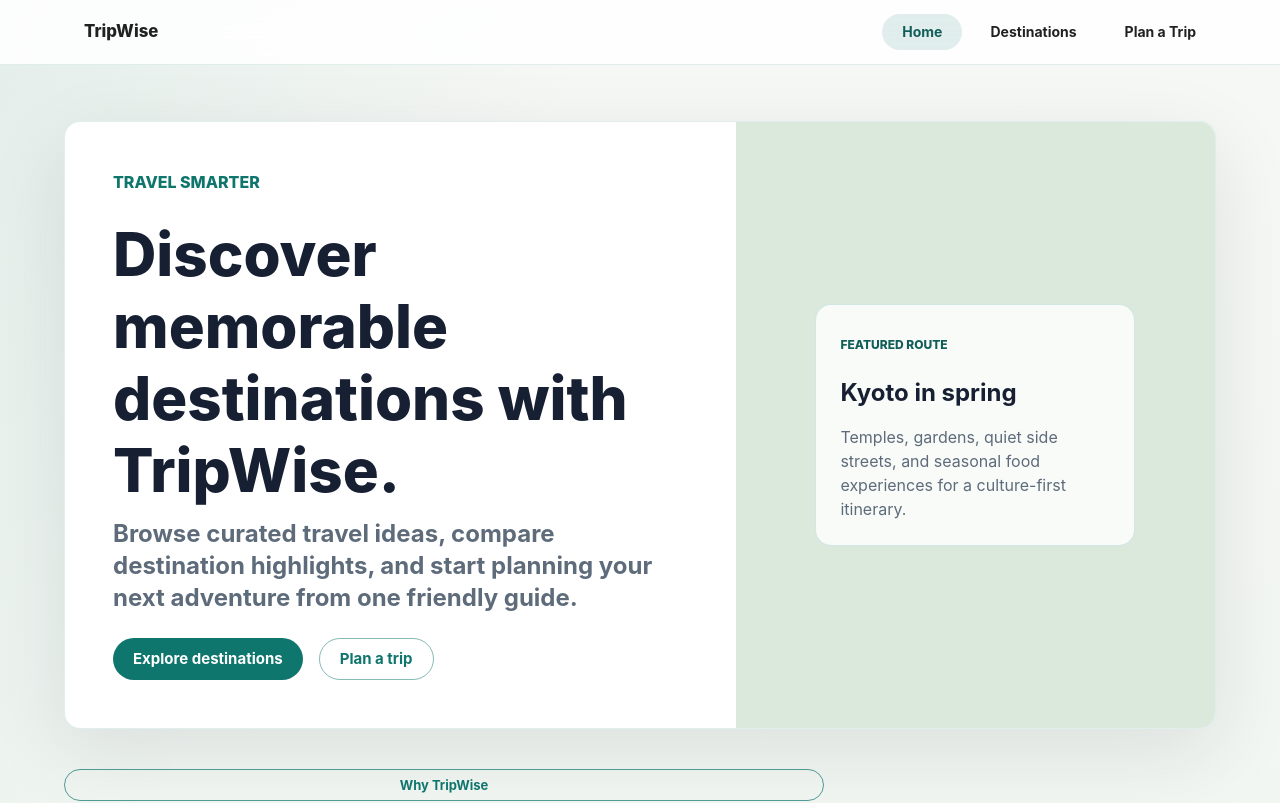
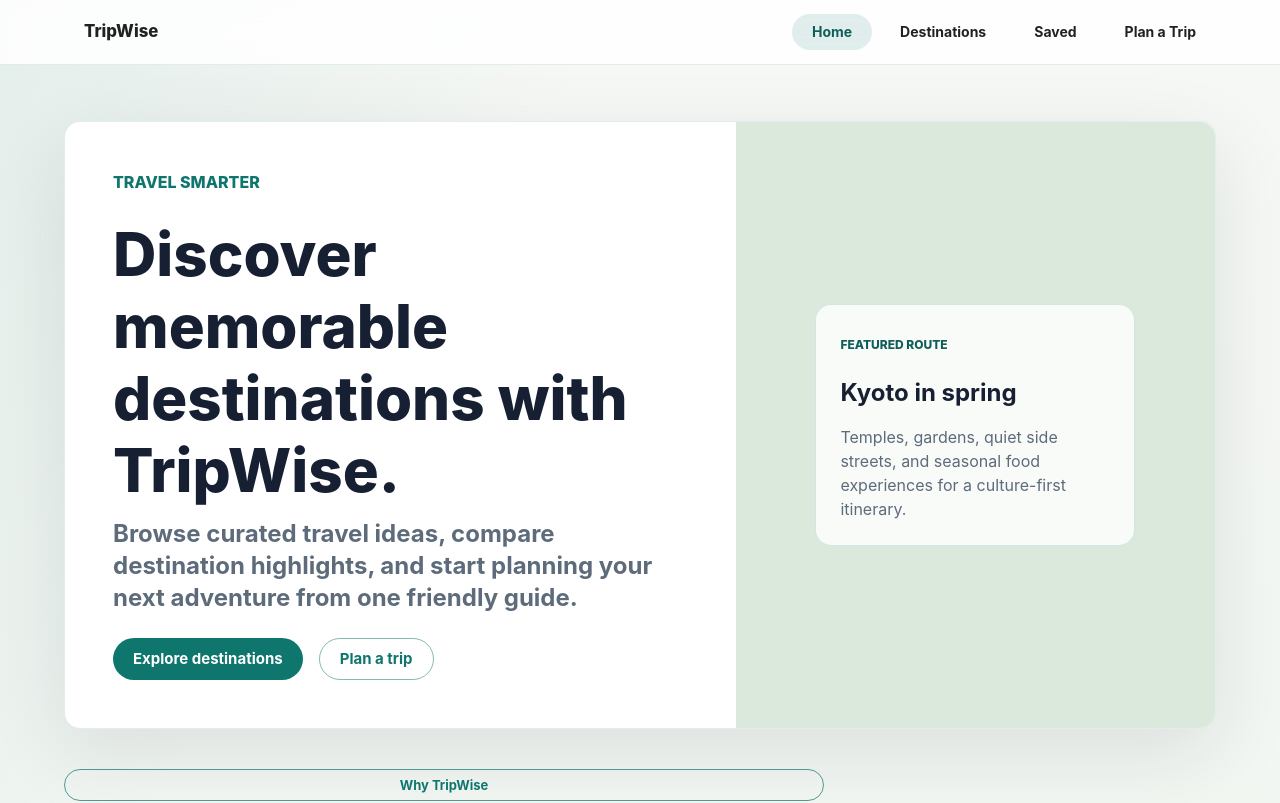
Before and after one commit to DenisB22/client-applications, a React (Vite) app: page / in a window 1280 px wide. Shown: the top 803 px of the page. Built offline with nearby package versions, Linux system fonts and the light colour scheme.

Commit message:
Add saved destinations page

```diff
--- a/src/app/AppRouter.tsx
+++ b/src/app/AppRouter.tsx
@@ -5,6 +5,7 @@ import DestinationsPage from '../pages/DestinationsPage';
 import HomePage from '../pages/HomePage';
 import NotFoundPage from '../pages/NotFoundPage';
 import PlanTripPage from '../pages/PlanTripPage';
+import SavedDestinationsPage from '../pages/SavedDestinationsPage';
 
 function AppRouter() {
   return (
@@ -14,6 +15,7 @@ function AppRouter() {
           <Route index element={<HomePage />} />
           <Route path="destinations" element={<DestinationsPage />} />
           <Route path="destinations/:id" element={<DestinationDetailsPage />} />
+          <Route path="saved" element={<SavedDestinationsPage />} />
           <Route path="plan-trip" element={<PlanTripPage />} />
           <Route path="*" element={<NotFoundPage />} />
         </Route>
--- a/src/components/AppLayout.tsx
+++ b/src/components/AppLayout.tsx
@@ -4,6 +4,7 @@ import { Link as RouterLink, Outlet, useLocation } from 'react-router-dom';
 const navigationItems = [
   { label: 'Home', to: '/' },
   { label: 'Destinations', to: '/destinations' },
+  { label: 'Saved', to: '/saved' },
   { label: 'Plan a Trip', to: '/plan-trip' },
 ];
 
--- a/src/components/DestinationCard.tsx
+++ b/src/components/DestinationCard.tsx
@@ -10,6 +10,7 @@ import {
   Typography,
 } from '@mui/material';
 import { Link as RouterLink } from 'react-router-dom';
+import { useTravelStore } from '../store/travelStore';
 import type { Destination } from '../types/destination';
 
 type DestinationCardProps = {
@@ -17,6 +18,9 @@ type DestinationCardProps = {
 };
 
 function DestinationCard({ destination }: DestinationCardProps) {
+  const isFavorite = useTravelStore((state) => state.isFavorite(destination.id));
+  const toggleFavorite = useTravelStore((state) => state.toggleFavorite);
+
   return (
     <Card sx={{ display: 'flex', flexDirection: 'column', height: '100%', overflow: 'hidden' }}>
       <CardMedia
@@ -62,14 +66,26 @@ function DestinationCard({ destination }: DestinationCardProps) {
           </Typography>
         </Stack>
 
+        <Stack direction={{ xs: 'column', sm: 'row' }} spacing={1.5} sx={{ mt: 1 }}>
           <Button
             component={RouterLink}
             to={`/destinations/${destination.id}`}
             variant="contained"
-          sx={{ alignSelf: 'flex-start', mt: 1 }}
+            sx={{ alignSelf: 'flex-start' }}
           >
             View details
           </Button>
+          <Button
+            variant={isFavorite ? 'contained' : 'outlined'}
+            color={isFavorite ? 'secondary' : 'primary'}
+            onClick={() => {
+              toggleFavorite(destination.id);
+            }}
+            sx={{ alignSelf: 'flex-start' }}
+          >
+            {isFavorite ? 'Saved' : 'Save'}
+          </Button>
+        </Stack>
       </CardContent>
     </Card>
   );
--- a/src/pages/DestinationDetailsPage.tsx
+++ b/src/pages/DestinationDetailsPage.tsx
@@ -17,6 +17,7 @@ import ErrorState from '../components/ErrorState';
 import LoadingState from '../components/LoadingState';
 import PageContainer from '../components/PageContainer';
 import { getDestinationById } from '../services/destinationsApi';
+import { useTravelStore } from '../store/travelStore';
 import type { Destination } from '../types/destination';
 
 function DestinationDetailsPage() {
@@ -24,6 +25,8 @@ function DestinationDetailsPage() {
   const [destination, setDestination] = useState<Destination | undefined>();
   const [isLoading, setIsLoading] = useState(true);
   const [errorMessage, setErrorMessage] = useState<string | null>(null);
+  const isFavorite = useTravelStore((state) => (id ? state.isFavorite(id) : false));
+  const toggleFavorite = useTravelStore((state) => state.toggleFavorite);
 
   const loadDestination = useCallback(async () => {
     if (!id) {
@@ -80,9 +83,20 @@ function DestinationDetailsPage() {
 
   return (
     <PageContainer>
-      <Button component={RouterLink} to="/destinations" variant="outlined" sx={{ alignSelf: 'flex-start' }}>
-        Back to destinations
-      </Button>
+      <Stack direction={{ xs: 'column', sm: 'row' }} spacing={1.5} alignItems="flex-start">
+        <Button component={RouterLink} to="/destinations" variant="outlined">
+          Back to destinations
+        </Button>
+        <Button
+          variant={isFavorite ? 'contained' : 'outlined'}
+          color={isFavorite ? 'secondary' : 'primary'}
+          onClick={() => {
+            toggleFavorite(destination.id);
+          }}
+        >
+          {isFavorite ? 'Saved destination' : 'Save destination'}
+        </Button>
+      </Stack>
 
       <Card sx={{ overflow: 'hidden' }}>
         <CardMedia
--- /dev/null
+++ b/src/pages/SavedDestinationsPage.tsx
@@ -0,0 +1,87 @@
+import { Button, Grid } from '@mui/material';
+import { useCallback, useEffect, useMemo, useState } from 'react';
+import { Link as RouterLink } from 'react-router-dom';
+import DestinationCard from '../components/DestinationCard';
+import EmptyState from '../components/EmptyState';
+import ErrorState from '../components/ErrorState';
+import LoadingState from '../components/LoadingState';
+import PageContainer from '../components/PageContainer';
+import SectionHeader from '../components/SectionHeader';
+import { getDestinations } from '../services/destinationsApi';
+import { useTravelStore } from '../store/travelStore';
+import type { Destination } from '../types/destination';
+
+function SavedDestinationsPage() {
+  const favoriteDestinationIds = useTravelStore((state) => state.favoriteDestinationIds);
+  const [destinations, setDestinations] = useState<Destination[]>([]);
+  const [isLoading, setIsLoading] = useState(true);
+  const [errorMessage, setErrorMessage] = useState<string | null>(null);
+
+  const loadDestinations = useCallback(async () => {
+    setIsLoading(true);
+    setErrorMessage(null);
+
+    try {
+      const destinationResults = await getDestinations();
+      setDestinations(destinationResults);
+    } catch {
+      setErrorMessage('We could not load your saved destinations. Please try again.');
+    } finally {
+      setIsLoading(false);
+    }
+  }, []);
+
+  useEffect(() => {
+    void loadDestinations();
+  }, [loadDestinations]);
+
+  const savedDestinations = useMemo(
+    () => destinations.filter((destination) => favoriteDestinationIds.includes(destination.id)),
+    [destinations, favoriteDestinationIds],
+  );
+
+  return (
+    <PageContainer>
+      <SectionHeader
+        eyebrow="Saved"
+        title="Your saved destinations"
+        description="Keep track of places you want to compare, revisit, or use later when planning a trip."
+        action={
+          <Button component={RouterLink} to="/destinations" variant="outlined">
+            Explore more
+          </Button>
+        }
+      />
+
+      {isLoading ? <LoadingState message="Loading saved destinations..." /> : null}
+
+      {!isLoading && errorMessage ? (
+        <ErrorState message={errorMessage} onRetry={loadDestinations} />
+      ) : null}
+
+      {!isLoading && !errorMessage && savedDestinations.length === 0 ? (
+        <EmptyState
+          title="No saved destinations yet"
+          message="Save destinations from the catalog and they will appear here, even after you refresh the page."
+          action={
+            <Button component={RouterLink} to="/destinations" variant="contained">
+              Browse destinations
+            </Button>
+          }
+        />
+      ) : null}
+
+      {!isLoading && !errorMessage && savedDestinations.length > 0 ? (
+        <Grid container spacing={3}>
+          {savedDestinations.map((destination) => (
+            <Grid item xs={12} sm={6} lg={4} key={destination.id}>
+              <DestinationCard destination={destination} />
+            </Grid>
+          ))}
+        </Grid>
+      ) : null}
+    </PageContainer>
+  );
+}
+
+export default SavedDestinationsPage;
--- /dev/null
+++ b/src/store/travelStore.ts
@@ -0,0 +1,67 @@
+import { create } from 'zustand';
+import { persist } from 'zustand/middleware';
+import type { DestinationFilters } from '../types/destination';
+import type { TripRequest } from '../types/tripRequest';
+
+type TravelStore = {
+  favoriteDestinationIds: string[];
+  filters: DestinationFilters;
+  tripRequests: TripRequest[];
+  addTripRequest: (request: TripRequest) => void;
+  isFavorite: (id: string) => boolean;
+  resetFilters: () => void;
+  setFilters: (filters: Partial<DestinationFilters>) => void;
+  toggleFavorite: (id: string) => void;
+};
+
+const initialFilters: DestinationFilters = {
+  budgetLevel: undefined,
+  query: '',
+  region: '',
+  travelStyle: undefined,
+};
+
+export const useTravelStore = create<TravelStore>()(
+  persist(
+    (set, get) => ({
+      favoriteDestinationIds: [],
+      filters: initialFilters,
+      tripRequests: [],
+      addTripRequest: (request) => {
+        set((state) => ({
+          tripRequests: [request, ...state.tripRequests],
+        }));
+      },
+      isFavorite: (id) => get().favoriteDestinationIds.includes(id),
+      resetFilters: () => {
+        set({ filters: initialFilters });
+      },
+      setFilters: (filters) => {
+        set((state) => ({
+          filters: {
+            ...state.filters,
+            ...filters,
+          },
+        }));
+      },
+      toggleFavorite: (id) => {
+        set((state) => {
+          const isAlreadyFavorite = state.favoriteDestinationIds.includes(id);
+
+          return {
+            favoriteDestinationIds: isAlreadyFavorite
+              ? state.favoriteDestinationIds.filter((favoriteId) => favoriteId !== id)
+              : [...state.favoriteDestinationIds, id],
+          };
+        });
+      },
+    }),
+    {
+      name: 'tripwise-storage',
+      partialize: (state) => ({
+        favoriteDestinationIds: state.favoriteDestinationIds,
+        tripRequests: state.tripRequests,
+      }),
+    },
+  ),
+);
```
Lines whose indentation alone changed are shown as unchanged.
